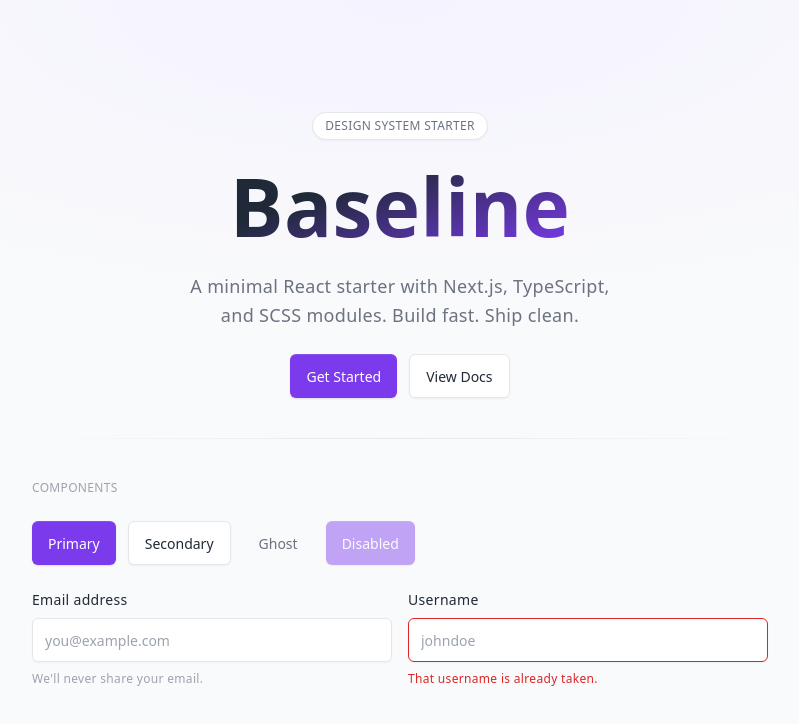
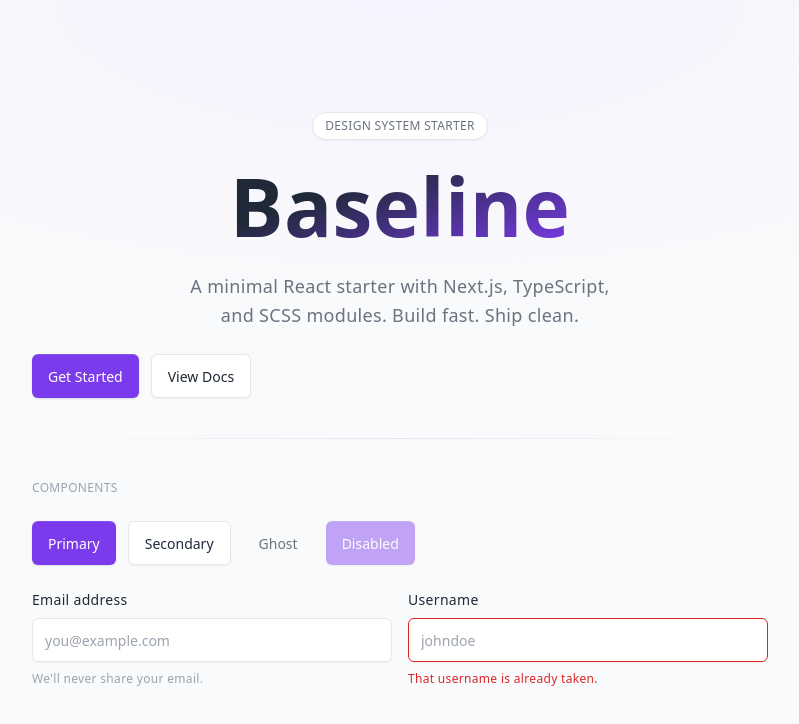
Before and after one commit to DuarteCaldeira/baseline, a Next.js app: page / in a window 1280 px wide. Shown: the top 724 px of the page, without its empty margins (240-1039 px from the left). Built offline with nearby package versions, Linux system fonts and the light colour scheme.

Commit message:
refactor: update component prop customisation

```diff
--- a/src/components/layout/stack/Stack.module.scss
+++ b/src/components/layout/stack/Stack.module.scss
@@ -2,35 +2,56 @@
 
 .stack {
 	display: flex;
-	flex-direction: var(--stack-direction, column);
-	align-items: var(--stack-align, stretch);
-	justify-content: var(--stack-justify, flex-start);
-	flex-wrap: var(--stack-wrap, nowrap);
-	width: var(--stack-width);
-	height: var(--stack-height);
 
-	&--gap-0 {
-		gap: 0;
-	}
-	&--gap-1 {
-		gap: $spacing-1;
-	}
-	&--gap-2 {
-		gap: $spacing-2;
-	}
-	&--gap-3 {
-		gap: $spacing-3;
-	}
-	&--gap-4 {
-		gap: $spacing-4;
-	}
-	&--gap-6 {
-		gap: $spacing-6;
-	}
-	&--gap-8 {
-		gap: $spacing-8;
-	}
-	&--gap-10 {
-		gap: $spacing-10;
-	}
+	// direction
+	&--direction-row { flex-direction: row; }
+	&--direction-column { flex-direction: column; }
+
+	// align
+	&--align-start { align-items: flex-start; }
+	&--align-center { align-items: center; }
+	&--align-end { align-items: flex-end; }
+	&--align-stretch { align-items: stretch; }
+
+	// justify
+	&--justify-start { justify-content: flex-start; }
+	&--justify-center { justify-content: center; }
+	&--justify-end { justify-content: flex-end; }
+	&--justify-between { justify-content: space-between; }
+	&--justify-around { justify-content: space-around; }
+
+	// wrap
+	&--wrap { flex-wrap: wrap; }
+	&--nowrap { flex-wrap: nowrap; }
+
+	// gap
+	&--gap-0 { gap: 0; }
+	&--gap-1 { gap: $spacing-1; }
+	&--gap-2 { gap: $spacing-2; }
+	&--gap-3 { gap: $spacing-3; }
+	&--gap-4 { gap: $spacing-4; }
+	&--gap-6 { gap: $spacing-6; }
+	&--gap-8 { gap: $spacing-8; }
+	&--gap-10 { gap: $spacing-10; }
+
+	// width
+	&--width-full { width: 100%; }
+	&--width-screen { width: 100vw; }
+	&--width-auto { width: auto; }
+	&--width-fit-content { width: fit-content; }
+	&--width-min-content { width: min-content; }
+	&--width-max-content { width: max-content; }
+	&--width-1_2 { width: 50%; }
+	&--width-1_3 { width: 33.333%; }
+	&--width-2_3 { width: 66.667%; }
+	&--width-1_4 { width: 25%; }
+	&--width-3_4 { width: 75%; }
+
+	// height
+	&--height-full { height: 100%; }
+	&--height-screen { height: 100vh; }
+	&--height-auto { height: auto; }
+	&--height-fit-content { height: fit-content; }
+	&--height-min-content { height: min-content; }
+	&--height-max-content { height: max-content; }
 }
--- a/src/components/layout/stack/Stack.tsx
+++ b/src/components/layout/stack/Stack.tsx
@@ -1,5 +1,5 @@
 import { createElement, forwardRef } from 'react';
-import type { CSSProperties, HTMLAttributes, ReactNode } from 'react';
+import type { HTMLAttributes, ReactNode } from 'react';
 
 import { cn } from '@/utils/cn';
 
@@ -54,34 +54,6 @@
 	height?: StackHeight;
 };
 
-const resolveJustify = (justify: StackProps['justify']): string | undefined => {
-	if (justify === 'between') return 'space-between';
-	if (justify === 'around') return 'space-around';
-	return justify;
-};
-
-const widthValues: Record<StackWidth, string> = {
-	full: '100%',
-	screen: '100vw',
-	auto: 'auto',
-	'fit-content': 'fit-content',
-	'min-content': 'min-content',
-	'max-content': 'max-content',
-	'1/2': '50%',
-	'1/3': '33.333%',
-	'2/3': '66.667%',
-	'1/4': '25%',
-	'3/4': '75%',
-};
-
-const resolveWidth = (value: StackWidth): string => widthValues[value];
-
-const resolveHeight = (value: StackHeight): string => {
-	if (value === 'full') return '100%';
-	if (value === 'screen') return '100vh';
-	return value;
-};
-
 export const Stack = forwardRef<HTMLElement, StackProps>(
 	(
 		{
@@ -92,30 +64,30 @@
 			align,
 			justify,
 			wrap,
-			width,
+			width = 'full',
 			height,
 			className,
-			style,
 			...rest
 		},
 		ref
 	) => {
-		const inlineStyle: CSSProperties = {
-			'--stack-direction': direction,
-			'--stack-align': align,
-			'--stack-justify': resolveJustify(justify),
-			'--stack-wrap': wrap ? 'wrap' : 'nowrap',
-			...(width && { '--stack-width': resolveWidth(width) }),
-			...(height && { '--stack-height': resolveHeight(height) }),
-			...style,
-		} as CSSProperties;
+		const widthKey = width?.replace('/', '_');
 
 		return createElement(
 			Component,
 			{
 				ref,
-				className: cn(styles.stack, styles[`stack--gap-${gap}`], className),
-				style: inlineStyle,
+				className: cn(
+					styles.stack,
+					styles[`stack--direction-${direction}`],
+					styles[`stack--gap-${gap}`],
+					align && styles[`stack--align-${align}`],
+					justify && styles[`stack--justify-${justify}`],
+					wrap ? styles['stack--wrap'] : styles['stack--nowrap'],
+					width && styles[`stack--width-${widthKey}`],
+					height && styles[`stack--height-${height}`],
+					className
+				),
 				...rest,
 			},
 			children
```
